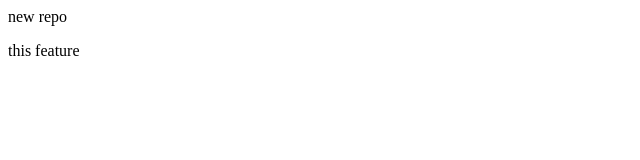
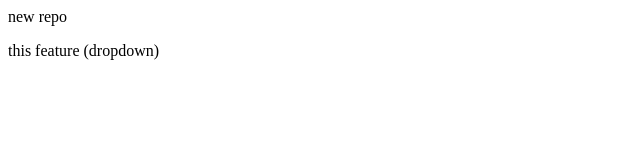
Before and after one commit to YASHWANTHBH1/localrepo, a plain HTML site: page index.html in a window 1280 px wide. Shown: the full height of the page, 0-640 px from the left. Drawn offline with Linux system fonts and the light colour scheme.

Commit message:
dropdown

```diff
--- a/index.html
+++ b/index.html
@@ -1,2 +1,2 @@
 <p>new repo</p>
-<p>this feature</p>
+<p>this feature (dropdown)</p>
```
